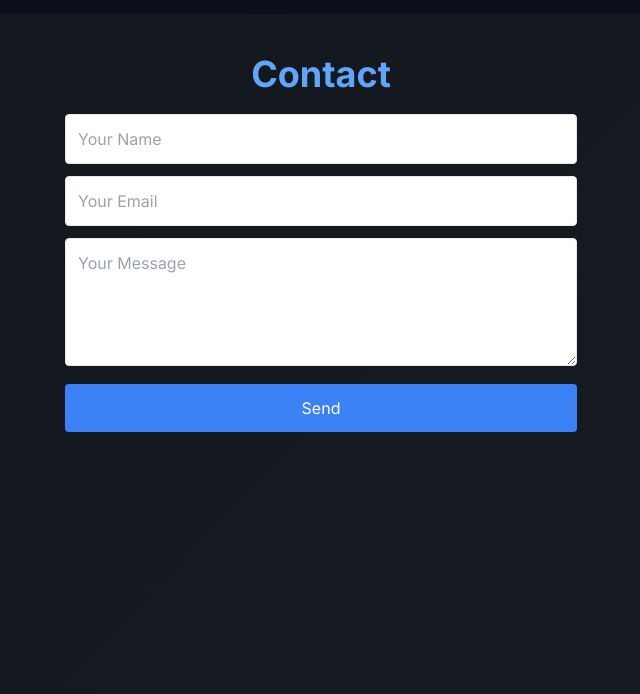
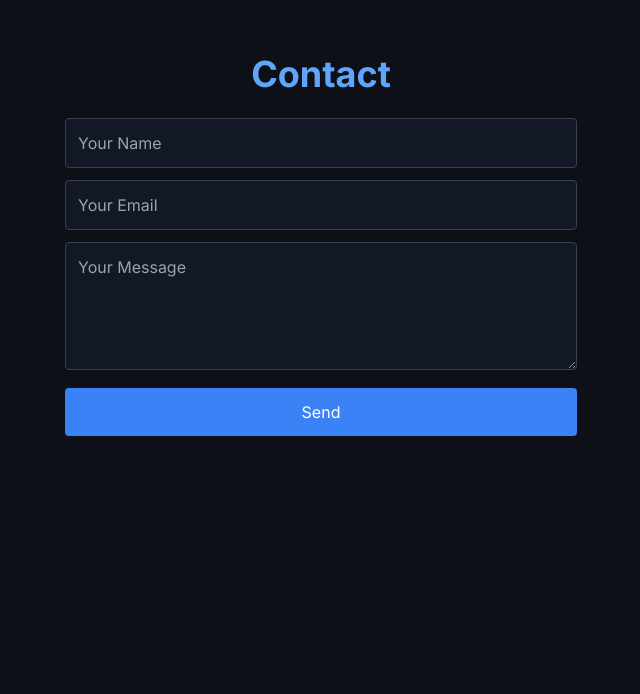
Before and after one commit to EyeonSee/EyeonCyberp, a React (Vite) app: page / in a window 1280 px wide. Shown: the part 3986-4680 px from the top of the page, without its empty margins (319-959 px from the left). Built offline with nearby package versions, Linux system fonts and the light colour scheme.

Commit message:
Update Contact.jsx

```diff
--- a/src/components/Contact.jsx
+++ b/src/components/Contact.jsx
@@ -1,4 +1,4 @@
-import emailjs from "emailjs-com";  // ✅ Ensure correct import
+import emailjs from "emailjs-com";
 
 const Contact = () => {
   const sendEmail = (e) => {
@@ -21,13 +21,13 @@ const Contact = () => {
   };
 
   return (
-    <section id="contact" className="min-h-screen p-10">
-      <h2 className="text-4xl font-bold text-blue-400">Contact</h2>
-      <form onSubmit={sendEmail} className="max-w-lg mx-auto">
-        <input type="text" name="name" placeholder="Your Name" required className="w-full p-3 mb-3 border rounded" />
-        <input type="email" name="email" placeholder="Your Email" required className="w-full p-3 mb-3 border rounded" />
-        <textarea name="message" placeholder="Your Message" required className="w-full p-3 h-32 border rounded"></textarea>
-        <button type="submit" className="w-full bg-blue-500 text-white p-3 rounded mt-3">Send</button>
+    <section id="contact" className="min-h-screen p-10 bg-[#0D1117] text-white">
+      <h2 className="text-4xl font-bold text-blue-400 text-center">Contact</h2>
+      <form onSubmit={sendEmail} className="max-w-lg mx-auto mt-6">
+        <input type="text" name="name" placeholder="Your Name" required className="w-full p-3 mb-3 bg-[#121826] border border-gray-700 rounded focus:outline-none focus:border-blue-400" />
+        <input type="email" name="email" placeholder="Your Email" required className="w-full p-3 mb-3 bg-[#121826] border border-gray-700 rounded focus:outline-none focus:border-blue-400" />
+        <textarea name="message" placeholder="Your Message" required className="w-full p-3 h-32 bg-[#121826] border border-gray-700 rounded focus:outline-none focus:border-blue-400"></textarea>
+        <button type="submit" className="w-full bg-blue-500 text-white p-3 rounded mt-3 hover:bg-blue-600 transition">Send</button>
       </form>
     </section>
   );
```
